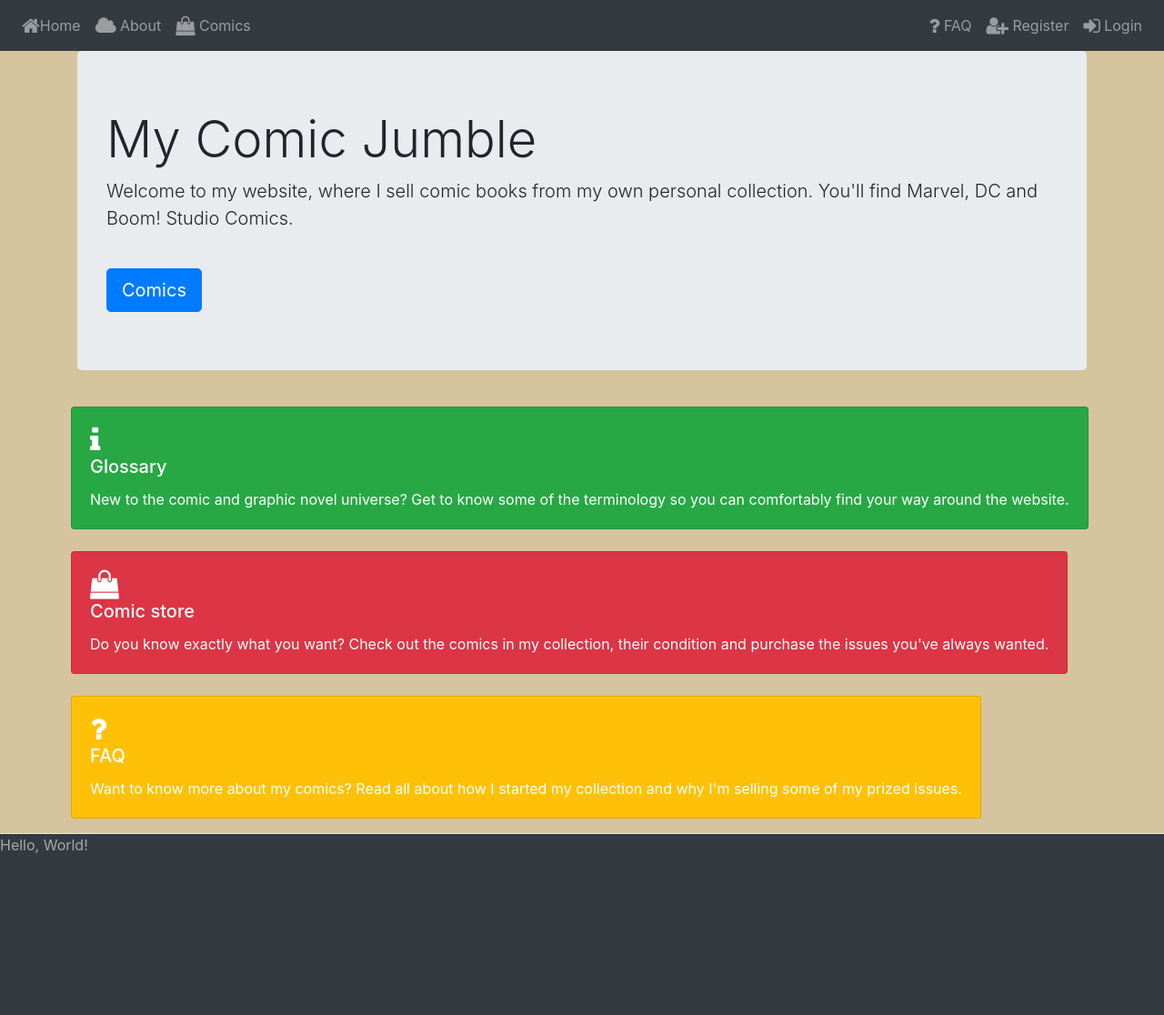
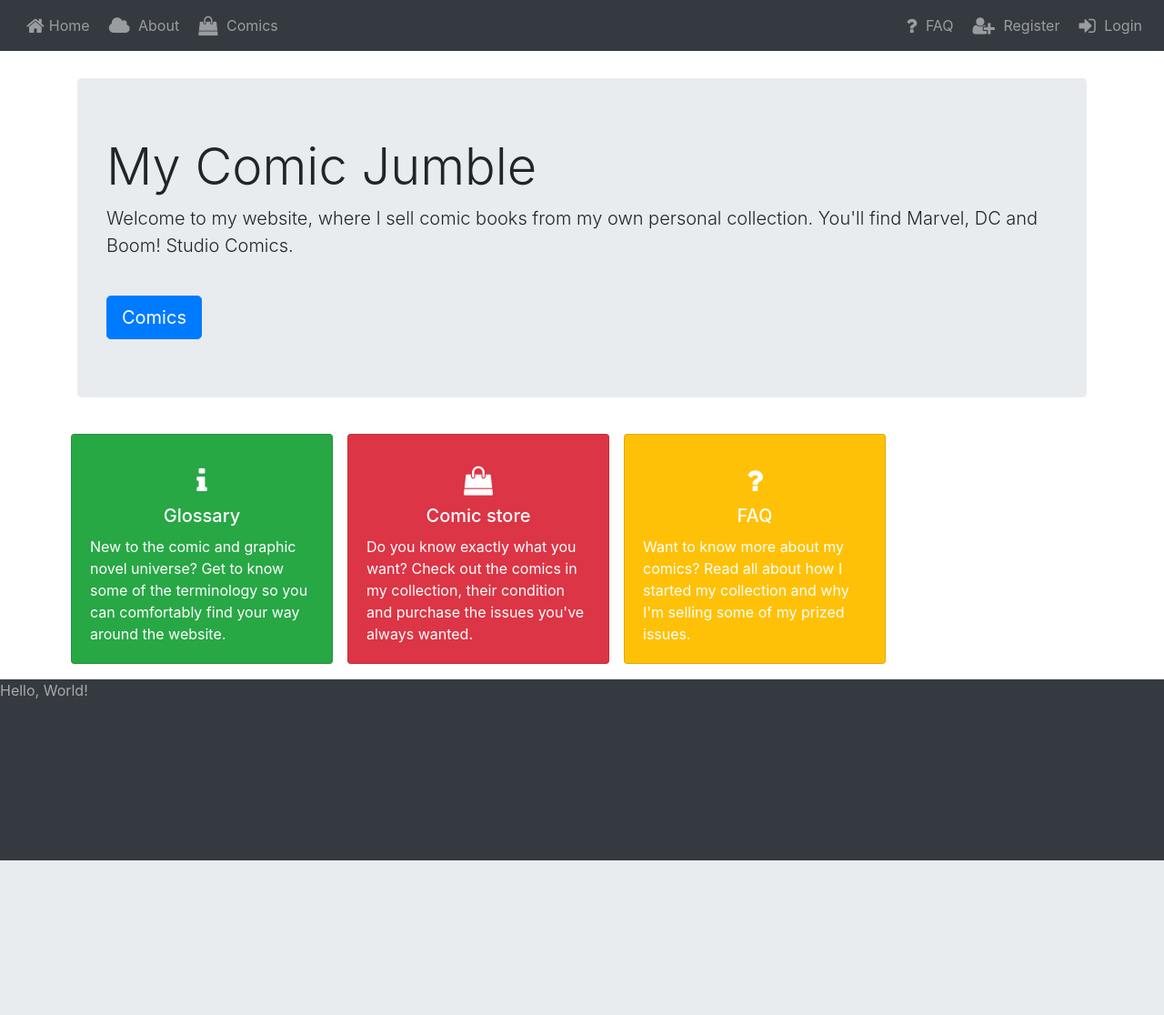
Before and after one commit to adonegan/milestone4-mycomicjumble, a Django app: page / in a window 1280 px wide. Shown: the whole page at 91% size. After the commit the page ends 946 px from the top, so only its background shows below. Run offline with Django 3.2, Linux system fonts and the light colour scheme; some libraries are stand-ins or nearby versions.

Commit message:
Custom style on card, icons and jumbotron

```diff
--- a/static/css/custom.css
+++ b/static/css/custom.css
@@ -1,5 +1,5 @@
 body {
-  background-color: #d6c49e;
+  background-color: #fff;
 }
 
 #footer {
@@ -7,3 +7,33 @@ body {
   border-top: 1px solid #ededed;
   color: #A9A9A9;
 }
+
+.jumbotron {
+  margin-top: 30px;
+}
+
+.card {
+  max-width: 18rem;
+}
+
+.card-title {
+  margin: 10px 0px;
+  display: flex;
+  flex-direction: column-reverse;
+  align-items: center;
+  justify-content: center;
+}
+
+i.fa-2x {
+  padding-top: 15px;
+  display: flex;
+  flex-direction: column-reverse;
+  align-items: center;
+}
+
+i.fa-lg {
+  margin: 0px 5px;
+}
+p.card-text {
+  justify-content: center;
+}
```
